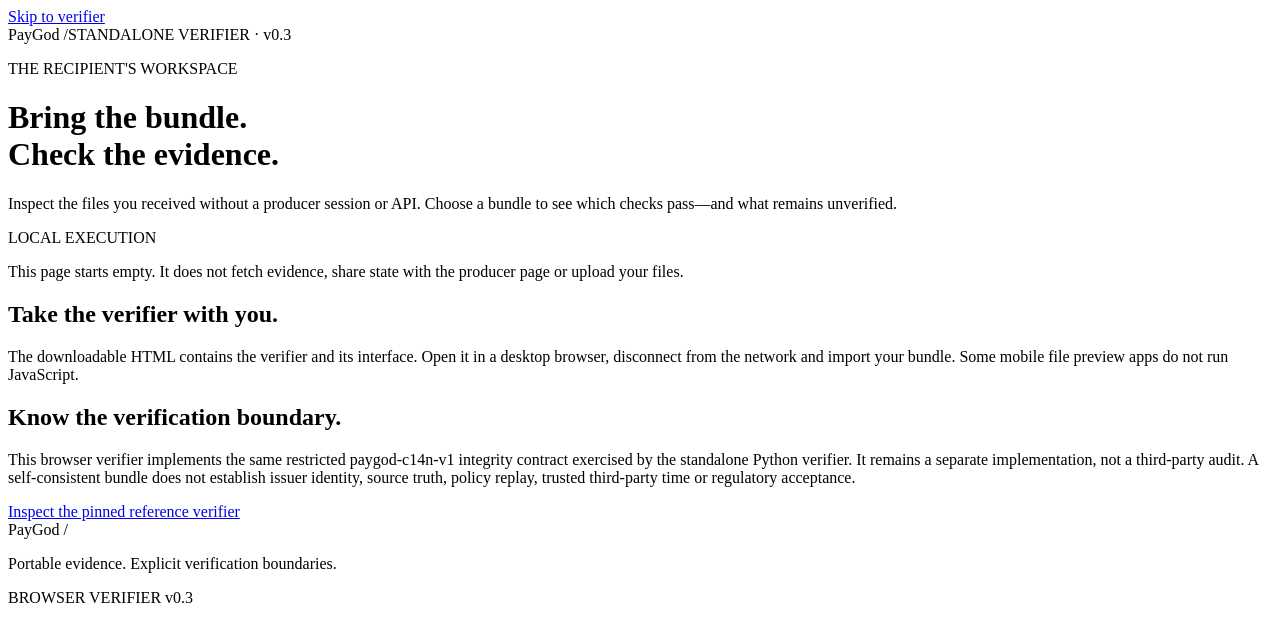
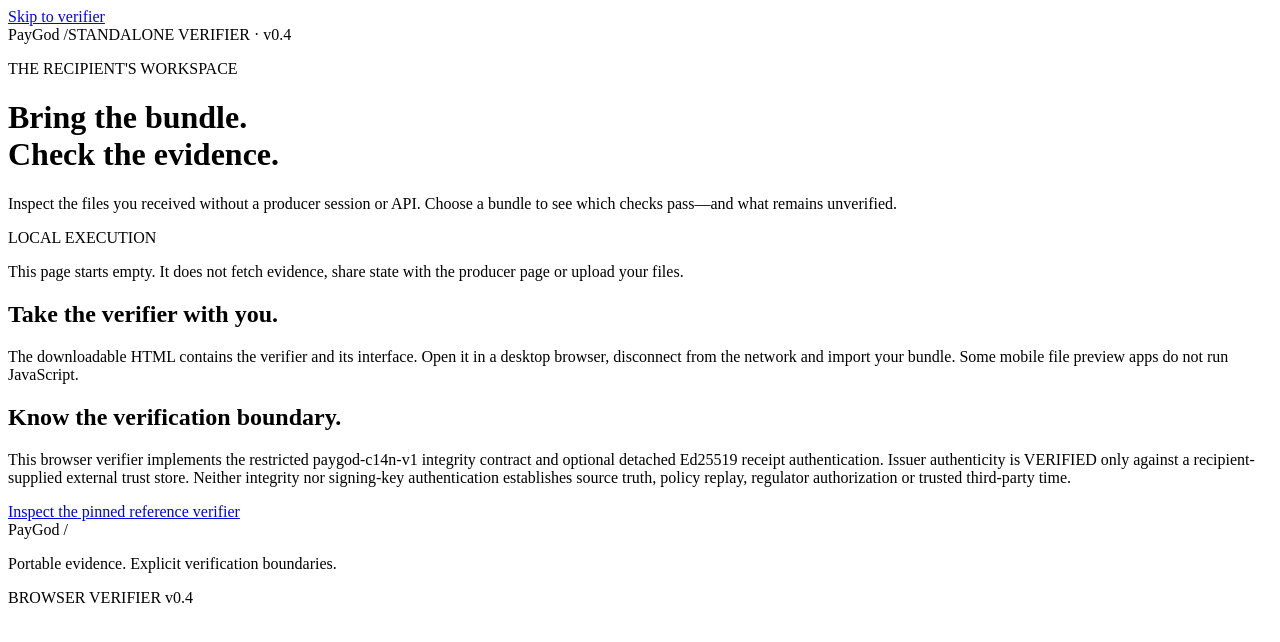
Before and after one commit to hamadalmunyif/paygod-cloud-starter, a plain HTML site: page website/src/standalone.html in a window 1280 px wide. Drawn offline with Linux system fonts and the light colour scheme.

Commit message:
docs(website): update standalone verifier boundary to v0.4

```diff
--- a/website/src/standalone.html
+++ b/website/src/standalone.html
@@ -1,6 +1,6 @@
 <!doctype html><html lang="en"><head><meta charset="UTF-8"><meta name="viewport" content="width=device-width,initial-scale=1"><meta name="robots" content="noindex,nofollow"><meta name="description" content="Inspect a PayGod demo evidence bundle locally, without a producer session or API."><meta http-equiv="Content-Security-Policy" content="default-src 'none'; script-src 'unsafe-inline'; style-src 'unsafe-inline'; connect-src 'none'; img-src data:; base-uri 'none'; form-action 'none'"><title>PayGod — Standalone evidence verifier</title><style>/*STYLE*/</style></head><body data-workspace="recipient">
-<a class="skip" href="#main">Skip to verifier</a><header><span class="brand">PayGod <span class="wordmark-dot">/</span></span><span class="standalone-label mono">STANDALONE VERIFIER · v0.3</span></header>
+<a class="skip" href="#main">Skip to verifier</a><header><span class="brand">PayGod <span class="wordmark-dot">/</span></span><span class="standalone-label mono">STANDALONE VERIFIER · v0.4</span></header>
 <main id="main" class="wrap standalone-main"><div class="standalone-intro"><p class="eyebrow">THE RECIPIENT'S WORKSPACE</p><h1>Bring the bundle.<br><span>Check the evidence.</span></h1><p class="lede">Inspect the files you received without a producer session or API. Choose a bundle to see which checks pass—and what remains unverified.</p><div class="execution-note"><span class="mono">LOCAL EXECUTION</span><p>This page starts empty. It does not fetch evidence, share state with the producer page or upload your files.</p></div></div>
 <!--INSPECTOR-->
-<div class="standalone-notes"><div><h2>Take the verifier with you.</h2><p>The downloadable HTML contains the verifier and its interface. Open it in a desktop browser, disconnect from the network and import your bundle. Some mobile file preview apps do not run JavaScript.</p><!--OFFLINE_DOWNLOAD--></div><div><h2>Know the verification boundary.</h2><p>This browser verifier implements the same restricted paygod-c14n-v1 integrity contract exercised by the standalone Python verifier. It remains a separate implementation, not a third-party audit. A self-consistent bundle does not establish issuer identity, source truth, policy replay, trusted third-party time or regulatory acceptance.</p><a class="text-link" href="https://github.com/hamadalmunyif/paygod-kernel-mvp/blob/main/tools/verify_portable_evidence.py" target="_blank" rel="noopener">Inspect the pinned reference verifier</a></div></div>
-<noscript><p class="notice">JavaScript is required to verify a bundle. Open this file in a browser with JavaScript enabled.</p></noscript></main><footer class="wrap"><span class="brand">PayGod /</span><p>Portable evidence. Explicit verification boundaries.</p><span class="mono">BROWSER VERIFIER v0.3</span></footer><script>/*SCRIPT*/</script></body></html>
+<div class="standalone-notes"><div><h2>Take the verifier with you.</h2><p>The downloadable HTML contains the verifier and its interface. Open it in a desktop browser, disconnect from the network and import your bundle. Some mobile file preview apps do not run JavaScript.</p><!--OFFLINE_DOWNLOAD--></div><div><h2>Know the verification boundary.</h2><p>This browser verifier implements the restricted paygod-c14n-v1 integrity contract and optional detached Ed25519 receipt authentication. Issuer authenticity is VERIFIED only against a recipient-supplied external trust store. Neither integrity nor signing-key authentication establishes source truth, policy replay, regulator authorization or trusted third-party time.</p><a class="text-link" href="https://github.com/hamadalmunyif/paygod-kernel-mvp/blob/main/tools/verify_portable_evidence.py" target="_blank" rel="noopener">Inspect the pinned reference verifier</a></div></div>
+<noscript><p class="notice">JavaScript is required to verify a bundle. Open this file in a browser with JavaScript enabled.</p></noscript></main><footer class="wrap"><span class="brand">PayGod /</span><p>Portable evidence. Explicit verification boundaries.</p><span class="mono">BROWSER VERIFIER v0.4</span></footer><script>/*SCRIPT*/</script></body></html>
```
